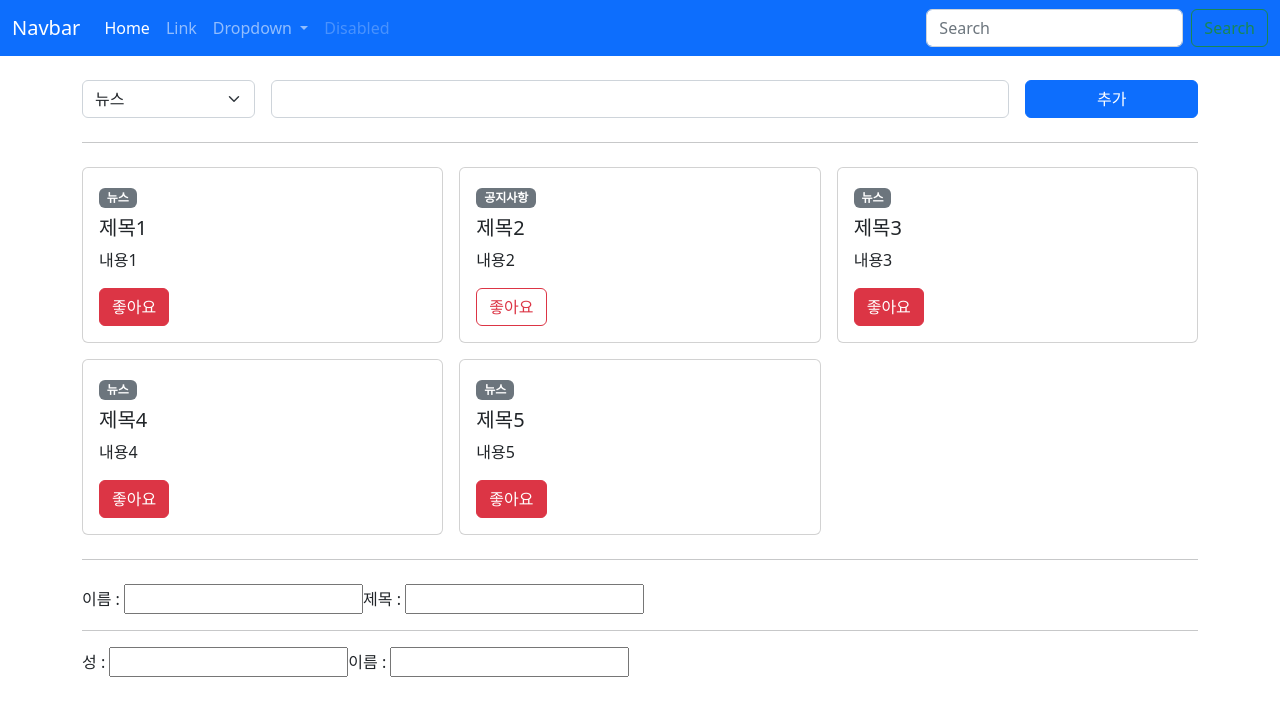
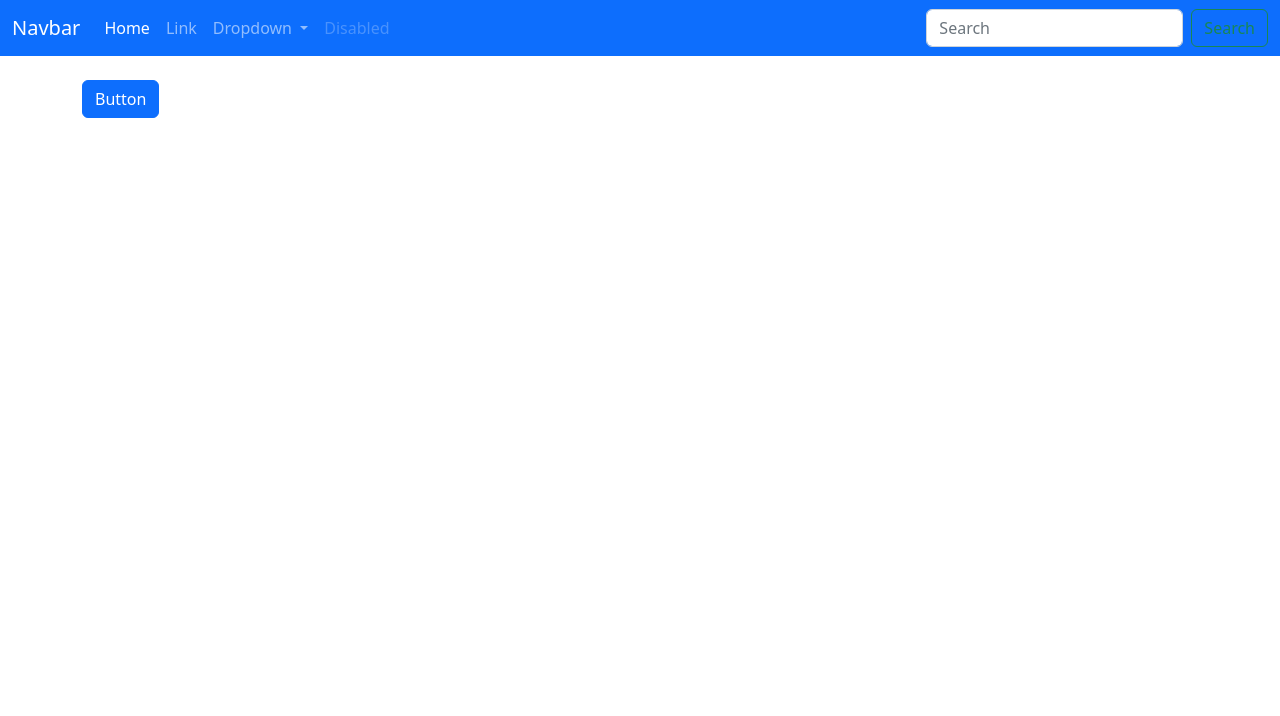
Before and after one commit to hi-aa/learn-vue3, a Vue app: page / in a window 1280 px wide. Shown: the top 716 px of the page. Built offline with nearby package versions, Linux system fonts and the light colour scheme.

Commit message:
섹션 5: Non-Prop 속성

```diff
--- a/src/components/LabelInput.vue
+++ b/src/components/LabelInput.vue
@@ -1,5 +1,9 @@
 <template>
-	<label>
+	<label
+		class="child-class"
+		style="border: 1px solid navajowhite"
+		id="child-id"
+	>
 		{{ label }} :
 		<input type="text" v-model="value" />
 		<!-- :value="modelValue"
--- /dev/null
+++ b/src/components/MyButton.vue
@@ -0,0 +1,23 @@
+<template>
+	<button class="btn btn-primary" type="button" v-bind="$attrs">Button</button>
+	<!-- {{ $attrs }} 로 접근 가능
+    속성이랑 이벤트 모두 attrs에 포함됨
+    필요한 곳에 v-bind로 바인딩 가능 -->
+</template>
+
+<script>
+export default {
+	inheritAttrs: false, // non-prop 속성의 상속을 막음
+	setup(props, context) {
+		// 속성이 바로 상속되어 적용되는건 막았어도 따로 접근할 수 있음
+		console.log(context.attrs);
+		console.log(context.attrs.class);
+		console.log(context.attrs.id);
+		console.log(context.attrs.onClick);
+		context.attrs.onClick(); // attrs에서 이벤트 호출할때는 on 붙임
+		return {};
+	},
+};
+</script>
+
+<style lang="scss" scoped></style>
--- a/src/components/TheView.vue
+++ b/src/components/TheView.vue
@@ -1,83 +1,32 @@
 <template>
 	<main>
 		<div class="container py-4">
-			<!-- emit 호출한거 컴포넌트에 표시해주기 -->
-			<!-- <PostCreate @create-post="createPost"></PostCreate> -->
-			<PostCreate @create-post="createPost"></PostCreate>
+			<!-- non-prop 속성은 props나 event에 명시적으로 선언되지 않은 속성 또는 이벤트 -->
+			<!-- non-prop 속성은 컴포넌트의 루트(<<<) 엘리먼트에 상속됨 -->
+			<MyButton
+				@click="sayHello"
+				class="my-button"
+				id="my-button-id"
+			></MyButton>
 
-			<hr class="my-4" />
-
-			<div class="row g-3">
-				<div class="col col-4" v-for="(post, index) in posts" :key="index">
-					<AppCard
-						:title="post.title"
-						:content="post.content"
-						:type="post.type"
-						:is-like="post.isLike"
-						@toggle-like="post.isLike = !post.isLike"
-					></AppCard>
-				</div>
-			</div>
-
-			<hr class="my-4" />
-			<!-- <LabelInput
-				:model-value="userName"
-				@update:model-value="value => (userName = value)"
-			></LabelInput> -->
-			<LabelInput v-model="userName" label="이름"></LabelInput>
-
-			<!-- props의 modelValue를 다른 이름으로 받을 수 있음 -->
-			<LabelTitle v-model:title="userName" label="제목"></LabelTitle>
-
-			<hr />
-			<!-- v-model은 양방향 바인딩이니 변수 연결해주고 여기서 업데이트 더 신경쓸건 없음 -->
-			<!-- 전달인자의 이름을 설정해서 여러개의 값을 보낼 수 있음 -->
-			<Username
-				v-model:firstname="firstname"
-				v-model:lastname="lastname"
-			></Username>
+			<!-- non-prop속성으로 자동 상속되는 것 때문에 예상하지 못한 동작이 실행될 수 있으니
+            왠만하면 emits이나 props 명시적으로 선언할 것 -->
 		</div>
 	</main>
 </template>
 
 <script>
-import { reactive, ref } from 'vue';
-import AppCard from './AppCard.vue';
-import PostCreate from './PostCreate.vue';
-import LabelInput from './LabelInput.vue';
-import LabelTitle from './LabelTitle.vue';
-import Username from './Username.vue';
+import MyButton from '@/components/MyButton.vue';
 
 export default {
 	components: {
-		AppCard,
-		PostCreate,
-		LabelInput,
-		LabelTitle,
-		Username,
+		MyButton,
 	},
 	setup() {
-		const posts = reactive([
-			{ title: '제목1', content: '내용1', type: 'news', isLike: true },
-			{ title: '제목2', content: '내용2', type: 'notice', isLike: false },
-			{ title: '제목3', content: '내용3', type: 'news', isLike: true },
-			{ title: '제목4', content: '내용4', type: 'news', isLike: true },
-			{ title: '제목5', content: '내용5', type: 'news', isLike: true },
-		]);
-
-		// const createPost = (a, b, c, d) => {
-		// 	console.log('createPost >> ', a, b, c, d);
-		// };
-		const createPost = post => {
-			console.log(post);
-			posts.push(post);
+		const sayHello = () => {
+			alert('안녕하세요');
 		};
-
-		const userName = ref('');
-		const firstname = ref('');
-		const lastname = ref('');
-
-		return { posts, createPost, userName, firstname, lastname };
+		return { sayHello };
 	},
 };
 </script>
```
Also changed, not shown: src/components/PostIndex.vue (added, +82 -0 lines).
